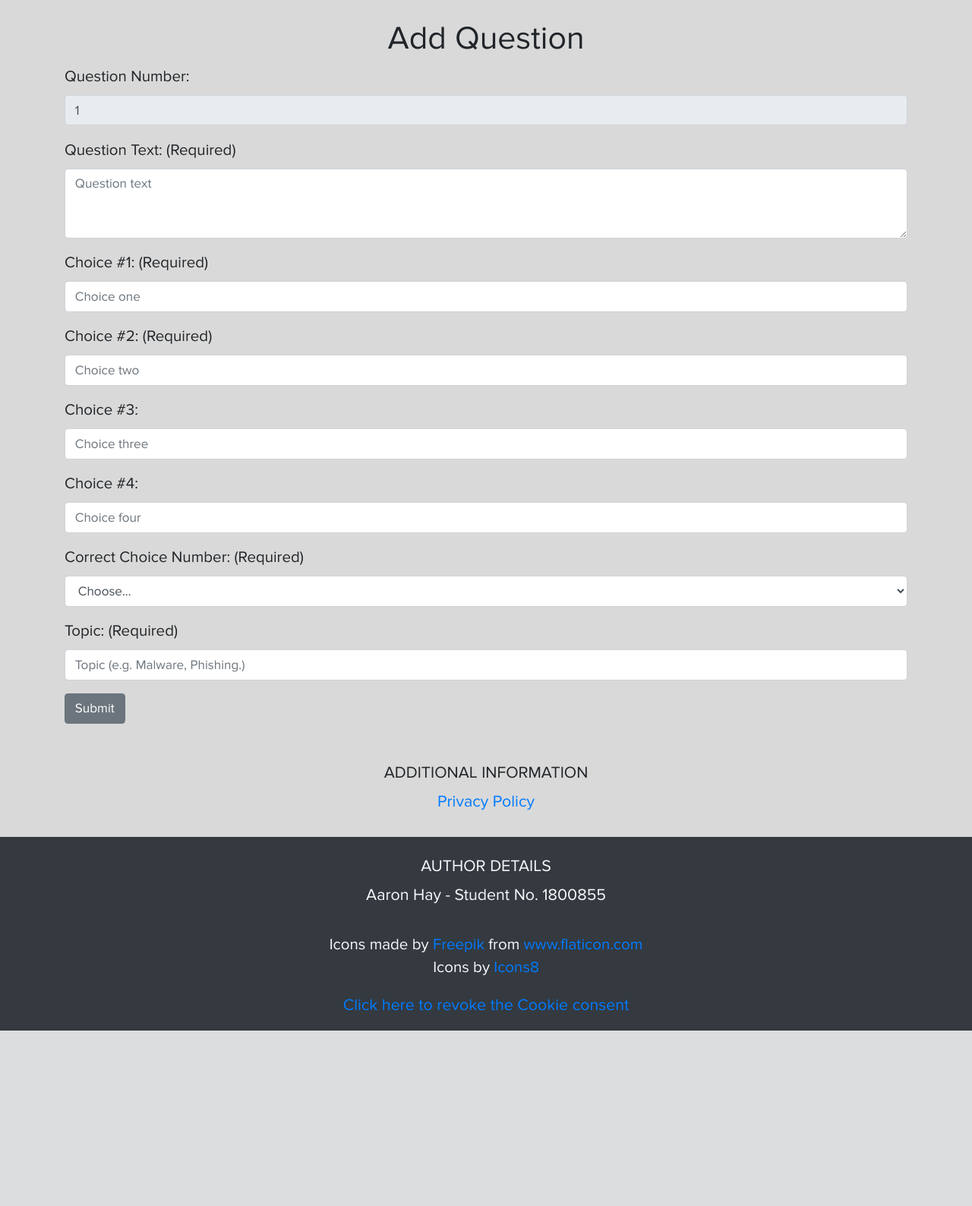
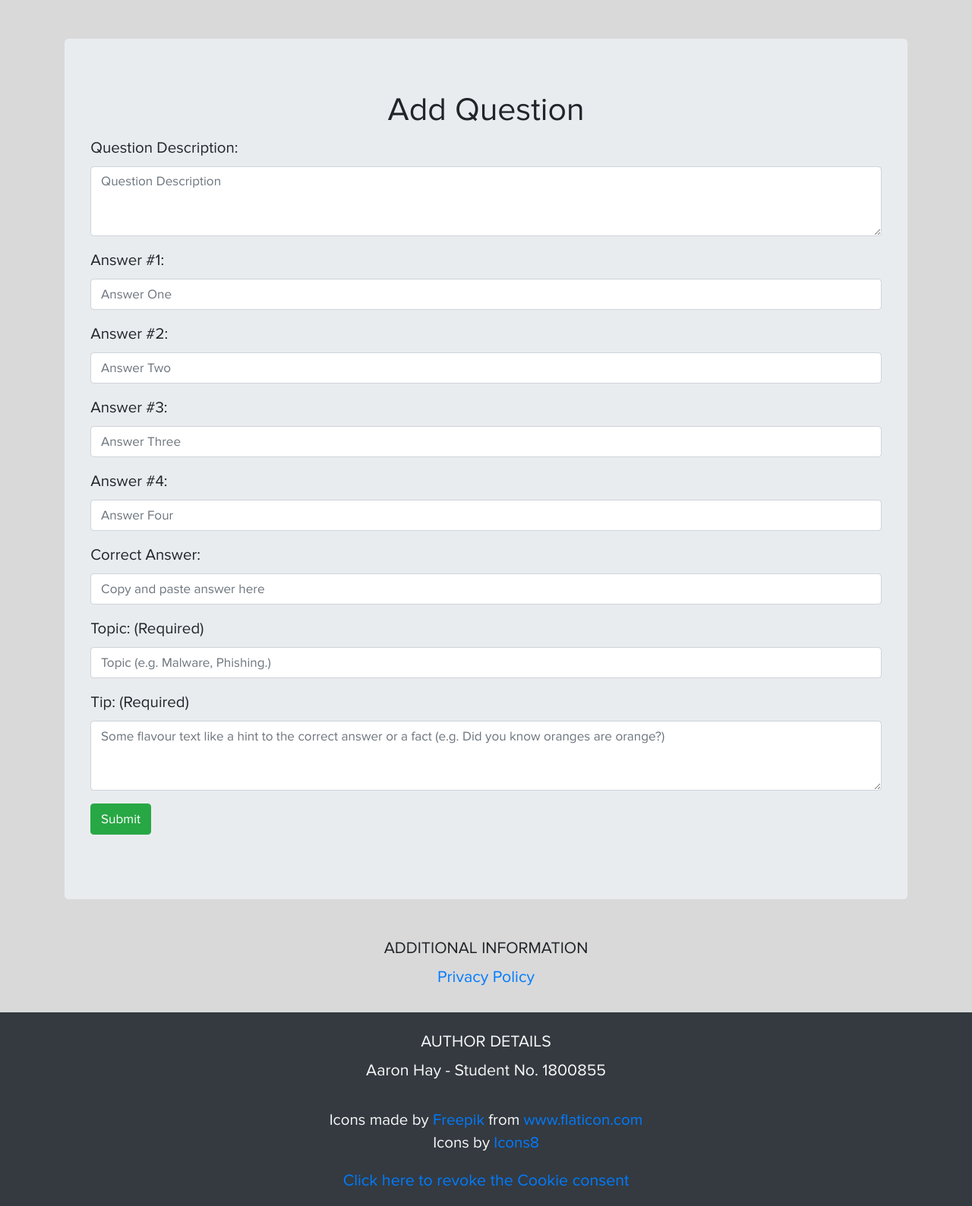
Before and after one commit to xanatos102/Honours-Project, a PHP site: page /question-form.php in a window 1280 px wide. Shown: the part 65-1653 px from the top of the page at 76% size. Before the commit the page ends 1422 px from the top, so only its background shows below. Run offline with PHP 8.4, Linux system fonts and the light colour scheme; data that the repository does not hold is empty; some web fonts are replaced.

Commit message:
Fixed the createNewQuestion function to work with quiz changes.

```diff
--- a/Model/api.php
+++ b/Model/api.php
@@ -264,87 +264,41 @@ function createNewQuestion(){
 
   require 'db-connection.php';
 
-  // $sql = "SELECT * FROM question";
-  //
-  // $stmt = $pdo->prepare($sql);
-  // $stmt->execute();
-  // $total = $stmt->rowCount();
-  // // $total = $question->num_rows;
-  // $next = $total+1;
-  // // var_dump($next);
-
   if (isset($_POST["submit_question"])){
 
-    $question_number = (filter_input(INPUT_POST, 'question_number', FILTER_SANITIZE_NUMBER_INT));
-    $question_text = (filter_input(INPUT_POST, 'question_text', FILTER_SANITIZE_STRING));
-    $correct_choice = (filter_input(INPUT_POST, 'correct_choice', FILTER_SANITIZE_NUMBER_INT));
+    $description = (filter_input(INPUT_POST, 'description', FILTER_SANITIZE_STRING));
+    $answerOne = (filter_input(INPUT_POST, 'answerOne', FILTER_SANITIZE_STRING));
+    $answerTwo = (filter_input(INPUT_POST, 'answerTwo', FILTER_SANITIZE_STRING));
+    $answerThree = (filter_input(INPUT_POST, 'answerThree', FILTER_SANITIZE_STRING));
+    $answerFour = (filter_input(INPUT_POST, 'answerFour', FILTER_SANITIZE_STRING));
+    $correctAnswer = (filter_input(INPUT_POST, 'correctAnswer', FILTER_SANITIZE_STRING));
     $topic = (filter_input(INPUT_POST, 'topic', FILTER_SANITIZE_STRING));
-
-    // Initialise array
-    $choices = array();
-    // Pass values into array slots
-    $choices[1] = $_POST['choice1'];
-    $choices[2] = $_POST['choice2'];
-    $choices[3] = $_POST['choice3'];
-    $choices[4] = $_POST['choice4'];
-
-    // $description = (filter_input(INPUT_POST, 'description', FILTER_SANITIZE_STRING));
-    // $answerOne = (filter_input(INPUT_POST, 'answerOne', FILTER_SANITIZE_STRING));
-    // $answerTwo = (filter_input(INPUT_POST, 'answerTwo', FILTER_SANITIZE_STRING));
-    // $answerThree = (filter_input(INPUT_POST, 'answerThree', FILTER_SANITIZE_STRING));
-    // $answerFour = (filter_input(INPUT_POST, 'answerFour', FILTER_SANITIZE_STRING));
-    // $correctAnswer = (filter_input(INPUT_POST, 'correctAnswer', FILTER_SANITIZE_STRING));
-    // $topic = (filter_input(INPUT_POST, 'topic', FILTER_SANITIZE_STRING));
+    $tip = (filter_input(INPUT_POST, 'tip', FILTER_SANITIZE_STRING));
 
     // Error checking variables
-    // $error = false;
-    // $descriptionError;
-    // $answerError;
-    // $correctAnswerError;
-    // $topicError;
+    $error = false;
+    $descriptionError;
+    $answerError;
+    $correctAnswerError;
+    $topicError;
 
 
-
-    $sql = "INSERT INTO question (question_number, description, topic)
-            VALUES( '$question_number', '$question_text', '$topic')";
+    $sql = "INSERT INTO questions (description, answer_one, answer_two, answer_three, answer_four, correct_answer, topic, tip)
+            VALUES( :description, :answerOne, :answerTwo, :answerThree, :answerFour, :correctAnswer, :topic, :tip)";
 
     $stmt = $pdo->prepare($sql);
 
-    $success = $stmt->execute();
-
-    if ($success){
-      foreach ($choices as $choice => $value) {
-        if ($value != '') {
-          if ($correct_choice == $choice) {
-            $is_correct = 1;
-          } else {
-            $is_correct = 0;
-          }
-
-          $sql = "INSERT INTO choice (question_number, is_correct, description)
-                  VALUES( '$question_number', '$is_correct', '$value')";
-
-          $stmt = $pdo->prepare($sql);
-
-          $success = $stmt->execute(array());
-
-          // $query = "INSERT INTO choice (question_number, is_correct, description)
-					// 		VALUES (:question_number, :is_correct, :$value)";
-          //
-					// //Run query
-					// $insert_row = $pdo->query($query) or die($mysqli->error.__LINE__);
-
-          // $count = $query->rowCount();
-          // if($count > 0)
-          // {
-          //   echo "Insert Successful";
-          //   header('Location: ../View/question-form.php?error=Success.');
-          // }
-          // else
-          // {
-          //   echo "Insert Failed";
-          //   echo $query -> errorInfo()[2];
-          // }
+    $success = $stmt->execute
+    ([
+      'description' => $description,
+      'answerOne' => $answerOne,
+      'answerTwo' => $answerTwo,
+      'answerThree' => $answerThree,
+      'answerFour' => $answerFour,
+      'correctAnswer' => $correctAnswer,
+      'topic' => $topic,
+      'tip' => $tip
+    ]);
 
     if ($success){
       echo "Insert Successful";
@@ -353,46 +307,8 @@ function createNewQuestion(){
       echo "Insert Failed";
       echo $query -> errorInfo()[2];
     }
+
   }
-      }
-    }
-  }
-
-
-
-  // if($error == true) // An error has occured
-  // {
-  //   $errorString = $descriptionError.$answerError.$correctAnswerError.$topicError;
-  //   header('Location: ../View/question-form.php?error='.$errorString);
-  // }
-  // else // Continue
-  // {
-    // Create SQL Template
-    // $query = $pdo->prepare
-    // ("
-    // INSERT INTO question (description, answer_one, answer_two, answer_three, answer_four, correct_answer, topic)
-    // VALUES( :description, :answerOne, :answerTwo, :answerThree, :answerFour, :correctAnswer, :topic)
-    // ");
-
-    // $success = $query->execute
-    // ([
-    //   'description' => $description,
-    //   'answerOne' => $answerOne,
-    //   'answerTwo' => $answerTwo,
-    //   'answerThree' => $answerThree,
-    //   'answerFour' => $answerFour,
-    //   'correctAnswer' => $correctAnswer,
-    //   'topic' => $topic
-    // ]);
-
-    // $success = $query->execute
-    // ([
-    //   'question_number' => $question_number,
-    //   'question_text' => $question_text,
-    //   'topic' => $topic
-    // ]);
-
-
 }
 
 function retrieveTotalQuestions(){
--- a/View/question-form.php
+++ b/View/question-form.php
@@ -12,55 +12,51 @@ include 'session.php';
 <title>Question Form</title>
 <body>
 
-<div class="container">
-
-  <h1 class="text-center mt-4">Add Question</h1>
+<div class="container mt-5">
+  <div class="jumbotron">
+  <h1 class="text-center">Add Question</h1>
   <form class="form-group needs-validation" action="../Controller/attempt-create-question.php" method="POST" novalidate>
     <div class="form-group">
-      <label for="question_number">Question Number:</label>
-      <input type="number" class="form-control" value="<?php echo $nextQuestionNo; ?>" name="question_number" readonly/>
-    </div>
-    <div class="form-group">
-      <label for="question_text">Question Text: (Required)</label>
-      <textarea class="form-control" id="question_text" name="question_text" placeholder="Question text" rows="3" required></textarea>
+      <label for="description">Question Description:</label>
+      <textarea class="form-control" id="description" name="description" placeholder="Question Description" rows="3" required></textarea>
       <div class="invalid-feedback">
         You cannot Leave This field Empty.
       </div>
     </div>
     <div class="form-group">
-      <label for="choice1">Choice #1: (Required)</label>
-      <input type="text" class="form-control" id="choice1" name="choice1" placeholder="Choice one" required>
+      <label for="answerOne">Answer #1:</label>
+      <input type="text" class="form-control" id="answerOne" name="answerOne" placeholder="Answer One" required>
       <div class="invalid-feedback">
         You cannot Leave This field Empty.
       </div>
     </div>
     <div class="form-group">
-      <label for="choice2">Choice #2: (Required)</label>
-      <input type="text" class="form-control" id="choice2" name="choice2" placeholder="Choice two" required>
+      <label for="answerTwo">Answer #2:</label>
+      <input type="text" class="form-control" id="answerTwo" name="answerTwo" placeholder="Answer Two" required>
       <div class="invalid-feedback">
         You cannot Leave This field Empty.
       </div>
     </div>
     <div class="form-group">
-      <label for="choice3">Choice #3: </label>
-      <input type="text" class="form-control" id="choice3" name="choice3" placeholder="Choice three">
+      <label for="answerThree">Answer #3:</label>
+      <input type="text" class="form-control" id="answerThree" name="answerThree" placeholder="Answer Three">
+      <div class="invalid-feedback">
+        You cannot Leave This field Empty.
+      </div>
     </div>
     <div class="form-group">
-      <label for="choice4">Choice #4: </label>
-      <input type="text" class="form-control" id="choice4" name="choice4" placeholder="Choice four">
+      <label for="answerFour">Answer #4:</label>
+      <input type="text" class="form-control" id="answerFour" name="answerFour" placeholder="Answer Four">
+      <div class="invalid-feedback">
+        You cannot Leave This field Empty.
+      </div>
     </div>
     <div class="form-group">
-      <label for="correct_choice">Correct Choice Number: (Required)</label>
-      <select class="form-control" id="correct_choice" name="correct_choice" required>
-        <option selected>Choose...</option>
-        <option>1</option>
-        <option>2</option>
-        <option>3</option>
-        <option>4</option>
-        <div class="invalid-feedback">
-          You cannot Leave This field Empty.
-        </div>
-      </select>
+      <label for="correctAnswer">Correct Answer:</label>
+      <input type="text" class="form-control" id="correctAnswer" name="correctAnswer" placeholder="Copy and paste answer here">
+      <div class="invalid-feedback">
+        You cannot Leave This field Empty.
+      </div>
     </div>
     <div class="form-group">
       <label for="topic">Topic: (Required)</label>
@@ -69,7 +65,14 @@ include 'session.php';
         You cannot Leave This field Empty.
       </div>
     </div>
-    <button type="submit" id="submit_question" name="submit_question" class="btn btn-secondary">Submit</button>
+    <div class="form-group">
+      <label for="tip">Tip: (Required)</label>
+      <textarea class="form-control" id="tip" name="tip" placeholder="Some flavour text like a hint to the correct answer or a fact (e.g. Did you know oranges are orange?)" rows="3" required></textarea>
+      <div class="invalid-feedback">
+        You cannot Leave This field Empty.
+      </div>
+    </div>
+    <button type="submit" id="submit_question" name="submit_question" class="btn btn-success">Submit</button>
   </form>
 
   <?php
@@ -81,7 +84,7 @@ include 'session.php';
     echo "<h3 style='color:red;'>$error</h3>";
   }
   ?>
-
+</div>
 </div>
 <!-- </footer> -->
     <?php include 'footer.php'; ?>
--- a/View/topic.php
+++ b/View/topic.php
@@ -21,7 +21,7 @@
 <title>Honours Project - Home</title>
 <body>
 
-  <div class="container" style="margin-top: 2rem;">
+  <div class="container mt-5">
 
     <?php
 
```
Also changed, not shown: View/login.php (+4 -4 lines). Lines whose indentation alone changed are shown as unchanged.
